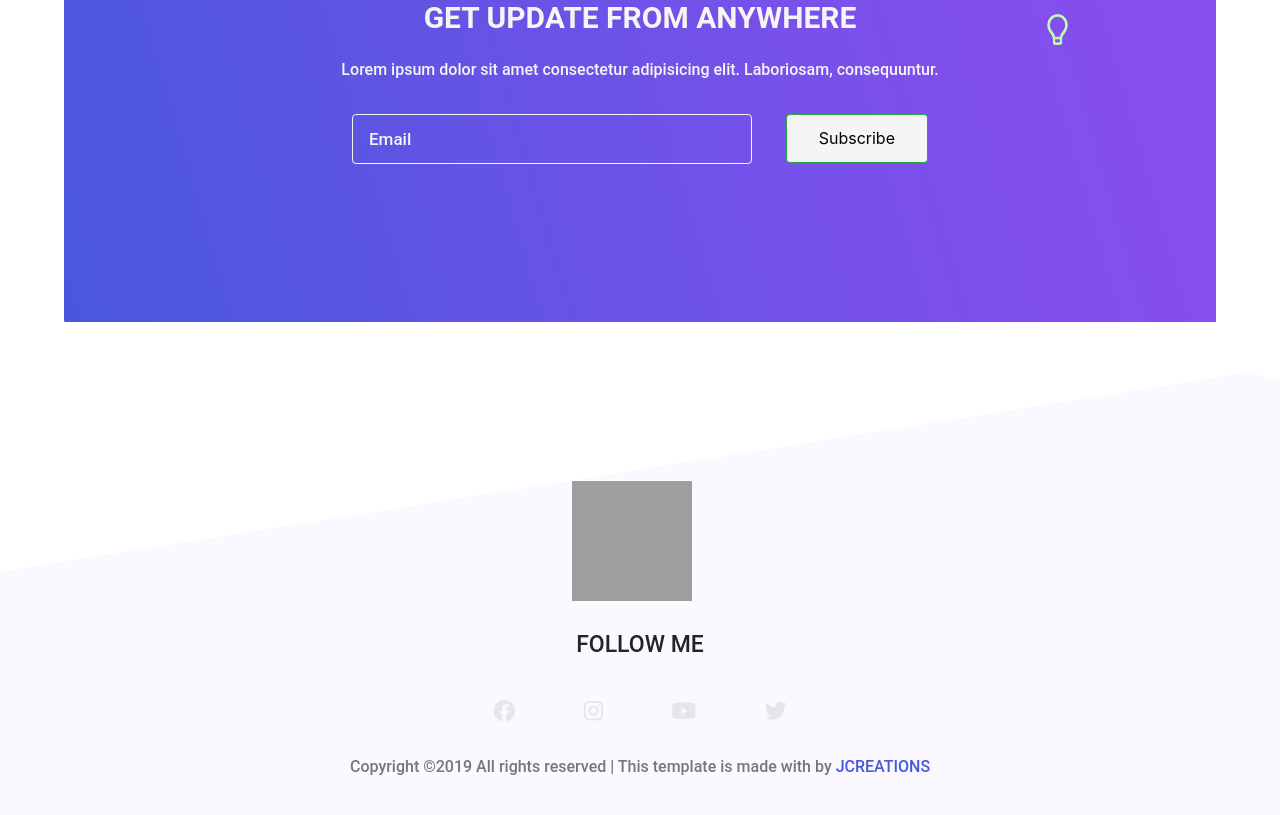
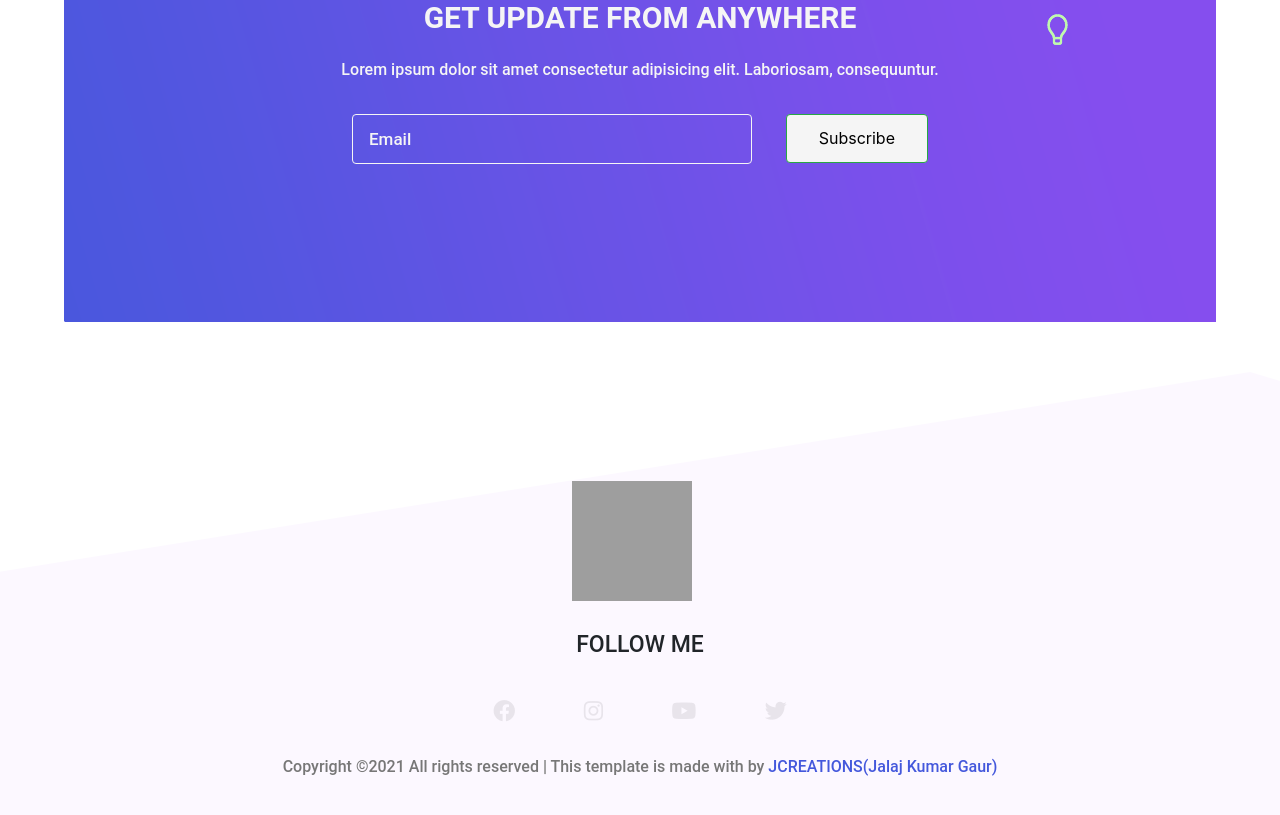
Before and after one commit to catalyst789/myPortfolio, a plain HTML site: page index.html in a window 1280 px wide. Shown: the part 5502-6317 px from the top of the page. Drawn offline with Linux system fonts and the light colour scheme; grey boxes are pictures that could not be loaded.

Commit message:
Update index.html

```diff
--- a/index.html
+++ b/index.html
@@ -579,8 +579,8 @@
                 </div>
                 <div class="copyrights text-center">
                     <p class="para">
-                        Copyright ©2019 All rights reserved | This template is made with by
-                        <a href="#"><span style="color: var(--primary-color);">JCREATIONS</span></a>
+                        Copyright ©2021 All rights reserved | This template is made with by
+                        <a href="#"><span style="color: var(--primary-color);">JCREATIONS(Jalaj Kumar Gaur)</span></a>
                     </p>
                 </div>
             </div>
```
